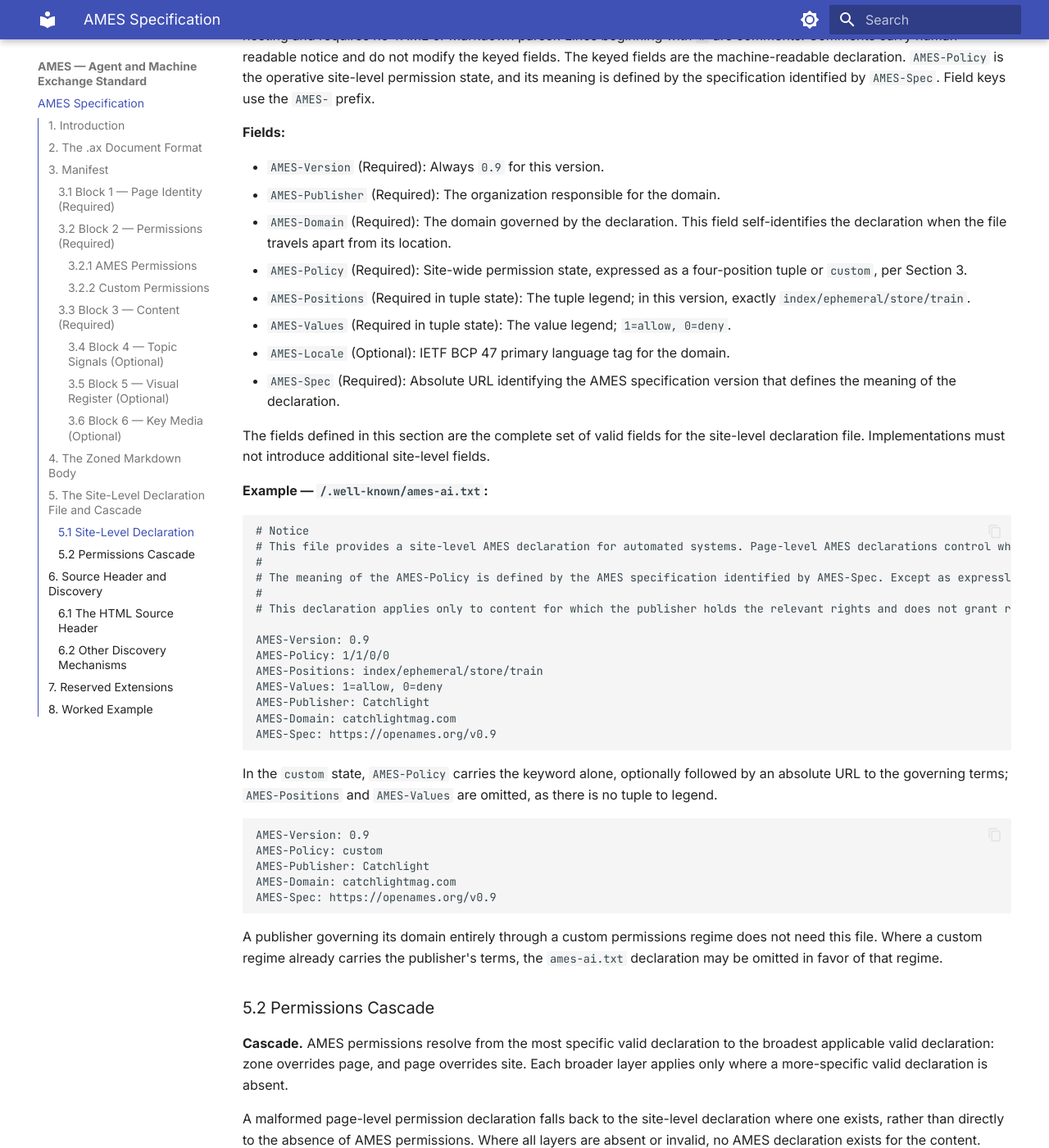
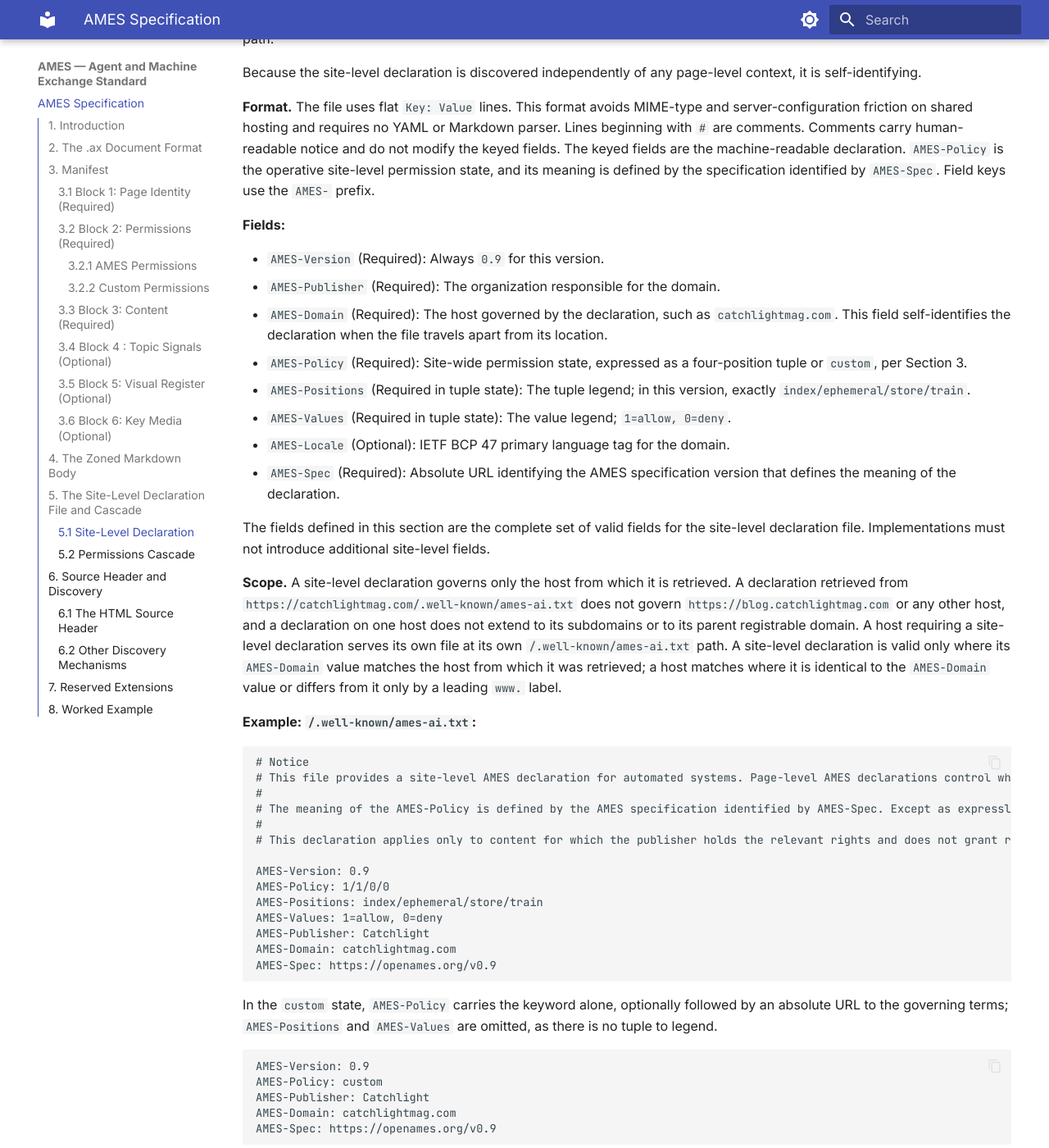
Before and after one commit to Emery-Media-Labs/ames-documentation, an MkDocs documentation site: the page built from docs/index.md, in a window 1280 px wide and 1400 px high, scrolled down 7776 px. Shown: the whole window at 82% size. Built offline with MkDocs 1.6.1 and Material for MkDocs 9.7.7, drawn with Linux system fonts in a browser that asks for light colours; some of the changed text lies outside the part shown.

Commit message:
Update spec to v0.9 06/10/2026

````diff
--- a/docs/index.md
+++ b/docs/index.md
@@ -48,7 +48,7 @@ The AMES manifest is organized into six defined blocks. Blocks 1 through 3 are r
 
 `date_modified` (String, Optional): ISO 8601 last-modified date.
 
-### 3.2 Block 2 — Permissions (Required)
+### 3.2 Block 2: Permissions (Required)
 
 A permissions declaration is the publisher's machine-readable statement of which uses of its content by automated systems are permitted or reserved. Publishers must state the permissions under which the page may be used by a consuming system. This may be done by using the AMES native permissions fields described below, or by using the designation `custom` and pointing to the governing permissions regime.
 
@@ -105,7 +105,7 @@ permissions: custom https://example.com/terms
 
 The value is read as a single string split on the first whitespace: the first token is the keyword `custom`, and any remainder is an optional pointer to the governing terms, which must be an absolute URL. The pointer is the only permitted supplement; free text is not valid. AMES does not retrieve, interpret, validate, or standardize the resource the pointer identifies.
 
-### 3.3 Block 3 — Content (Required)
+### 3.3 Block 3: Content (Required)
 
 The Content block identifies the zone or zones that constitute the substantive content of the source page. This block distinguishes the primary body of the work from navigation, chrome, advertising, comments, recommendation modules, related-content regions, and other non-substantive page elements.
 
@@ -119,21 +119,21 @@ Array, such as `["hero", "practice-areas"]`: All elements matching each declared
 
 The declared content zone or zones must correspond to the substantive content translated in the zoned Markdown body. The Content block identifies the source content region; it must not introduce, summarize, replace, expand, or editorially alter the source content.
 
-`content.dynamic_dom` (Boolean, Optional): Defaults to `false`. Set to `true` when client-side scripts alter the structural container sequence of the declared content zone after the initial server response, so that the translated body is a representative capture of the zone rather than a frame-exact match.
+`content.dynamic_dom` (Boolean, Optional): Defaults to `false`. Set to `true` when client-side scripts alter the structural container sequence of the declared content zone after the initial server response. This flag does not alter what the translated body represents; structural parity is evaluated per Section 4. The flag is an advisory signal that the manifested page may differ structurally from the static source.
 
-#### 3.4 Block 4 — Topic Signals (Optional)
+### 3.4 Block 4 : Topic Signals (Optional)
 
 - `topic_signals.intended_audience` (String, max 160 chars): The intended reader or use case.
 - `topic_signals.core_topics` (Array of Strings, max 8 items, max 40 chars each): Primary subject areas.
 
-#### 3.5 Block 5 — Visual Register (Optional)
+### 3.5 Block 5: Visual Register (Optional)
 
 - `visual_register.logo_url` (String): Absolute URL to primary logo.
 - `visual_register.colors` (Array, max 3 hex values): Primary, secondary, and accent colors in order of prominence.
 - `visual_register.typography` (String, max 150 chars): Type choices, weight, and typographic character.
 - `visual_register.visual_direction` (String, max 300 chars): Imagery style and overall visual character.
 
-#### 3.6 Block 6 — Key Media (Optional)
+### 3.6 Block 6: Key Media (Optional)
 
 Identifies media essential to a machine reader's understanding of the page, declared under the top-level `media` key as a list of items. Decorative imagery is omitted.
 
@@ -217,7 +217,7 @@ Because the site-level declaration is discovered independently of any page-level
 
 - `AMES-Version` (Required): Always `0.9` for this version.
 - `AMES-Publisher` (Required): The organization responsible for the domain.
-- `AMES-Domain` (Required): The domain governed by the declaration. This field self-identifies the declaration when the file travels apart from its location.
+- `AMES-Domain` (Required): The host governed by the declaration, such as `catchlightmag.com`. This field self-identifies the declaration when the file travels apart from its location.
 - `AMES-Policy` (Required): Site-wide permission state, expressed as a four-position tuple or `custom`, per Section 3.
 - `AMES-Positions` (Required in tuple state): The tuple legend; in this version, exactly `index/ephemeral/store/train`.
 - `AMES-Values` (Required in tuple state): The value legend; `1=allow, 0=deny`.
@@ -226,7 +226,9 @@ Because the site-level declaration is discovered independently of any page-level
 
 The fields defined in this section are the complete set of valid fields for the site-level declaration file. Implementations must not introduce additional site-level fields.
 
-**Example — `/.well-known/ames-ai.txt`:**
+**Scope.** A site-level declaration governs only the host from which it is retrieved. A declaration retrieved from `https://catchlightmag.com/.well-known/ames-ai.txt` does not govern `https://blog.catchlightmag.com` or any other host, and a declaration on one host does not extend to its subdomains or to its parent registrable domain. A host requiring a site-level declaration serves its own file at its own `/.well-known/ames-ai.txt` path. A site-level declaration is valid only where its `AMES-Domain` value matches the host from which it was retrieved; a host matches where it is identical to the `AMES-Domain` value or differs from it only by a leading `www.` label.
+
+**Example: `/.well-known/ames-ai.txt`:**
 
 ```text
 # Notice
@@ -302,7 +304,7 @@ The site-level declaration is not linked from the page. It is found by conventio
 
 Zone-level overrides travel on the source element as `data-ames-policy`, for example `data-ames-policy="1/0/0/0"`.
 
-A `permissions` block in an `.ax.md` file and the `ames-policy` declaration in the source `<head>` express the same page-level permission state and must agree.
+A `permissions` block in an `.ax.md` file and the `ames-policy` declaration in the source `<head>` express the same page-level permission state and must agree. Maintaining agreement between the canonical source page and the translation file is the publisher's burden. A consuming system may rely on whichever declaration it retrieves.
 
 ### 6.2 Other Discovery Mechanisms
 
````
Also changed, not shown: other parts of docs/index.md (+6 -6 lines), site/index.html, site/search/search_index.json, site/sitemap.xml, 1 other file.
